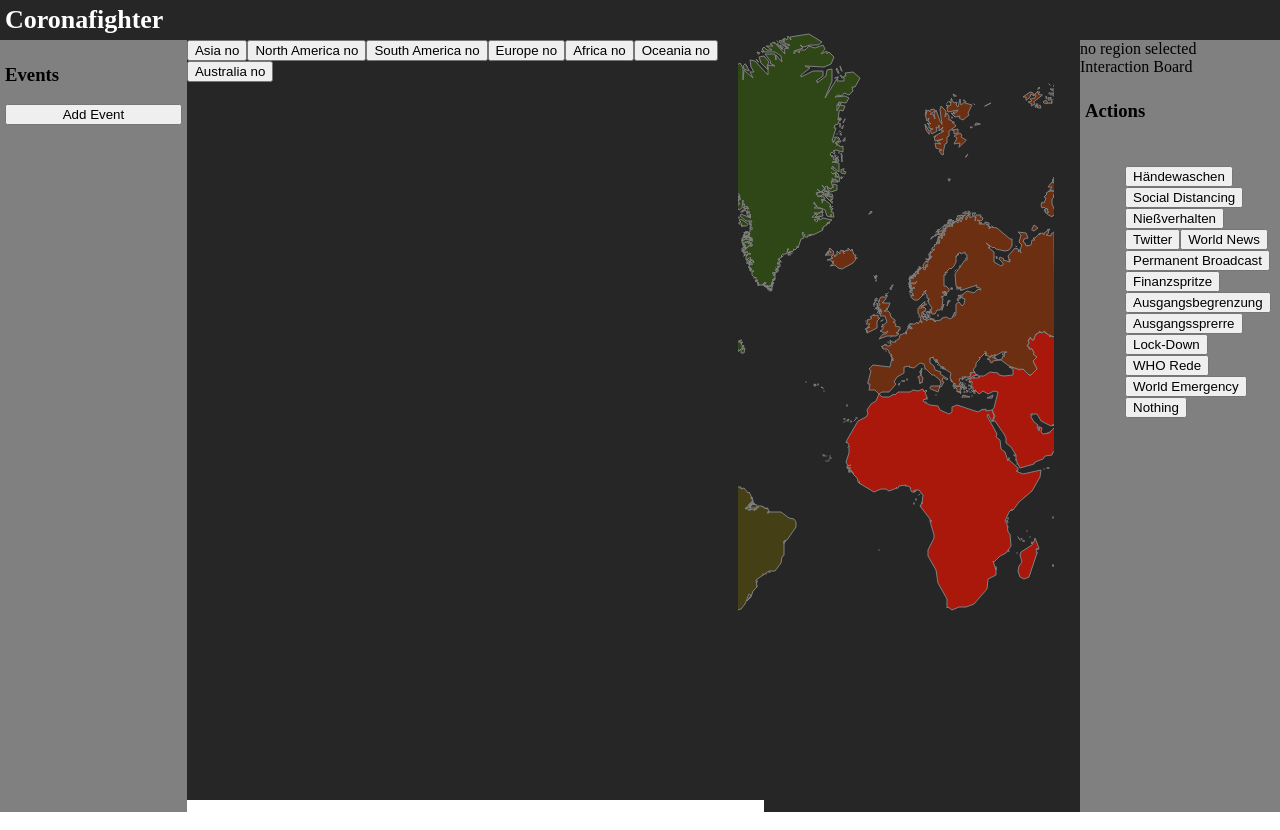
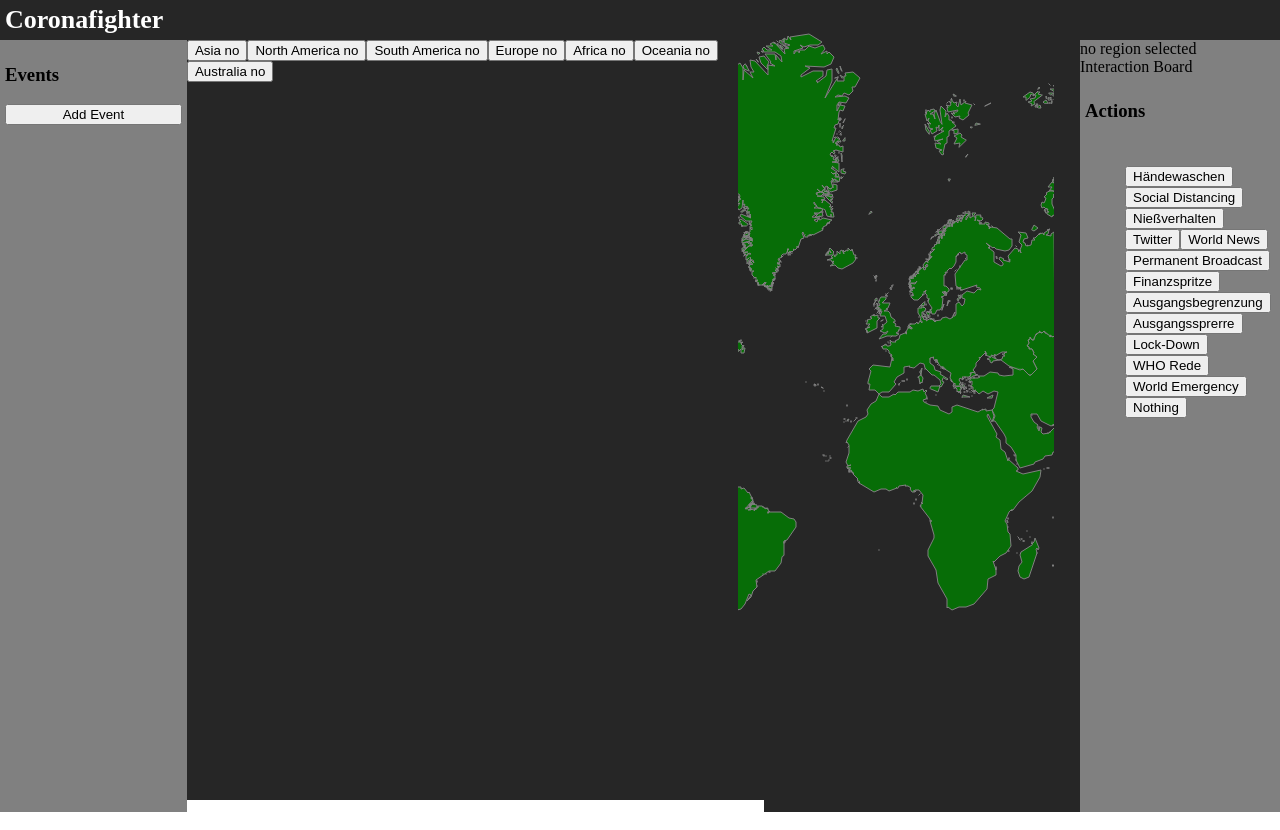
Before and after one commit to Unplague/unplague_app, a React (Create React App) app: page / in a window 1280 px wide. Built offline with nearby package versions, Linux system fonts and the light colour scheme.

Commit message:
Map regions changed to state input - fix

```diff
--- a/src/App.tsx
+++ b/src/App.tsx
@@ -55,9 +55,8 @@ class App extends React.Component<MyProps, MyState> {
     let regions = [];
     if(this.state.lat) {
       position = [this.state.lat, this.state.lng];
+      regions = this.state.regions;
     }
-
-    regions = store.getState().world.regions;
 
     return (
       <div className="app">
```
